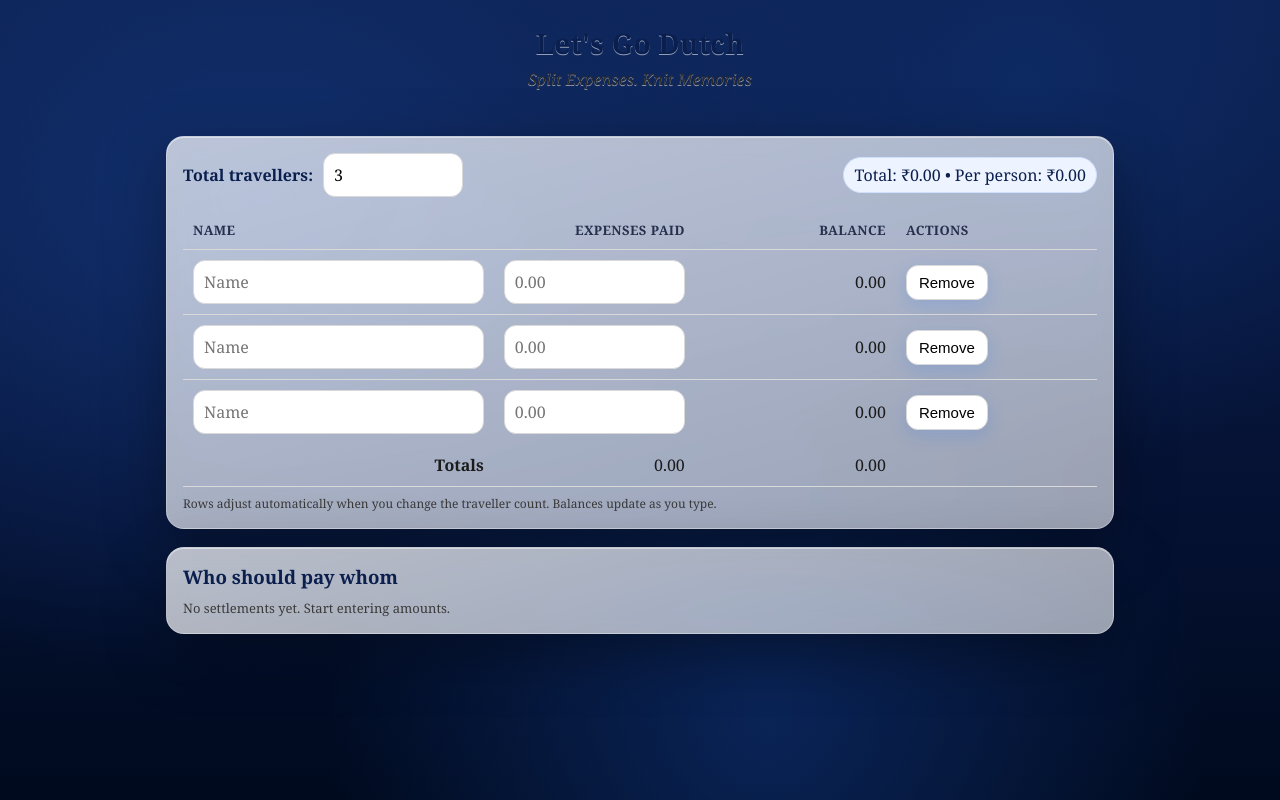
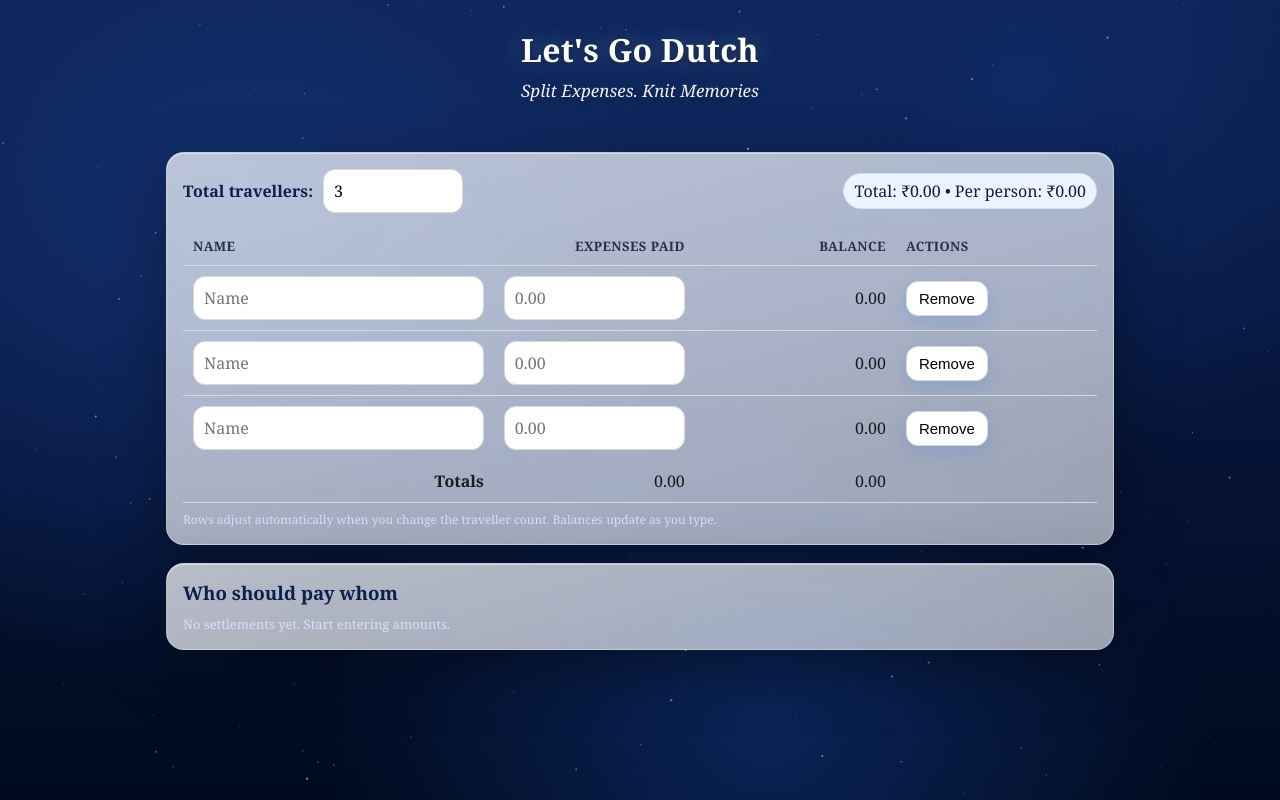
Before and after one commit to uraichur/Letsgodutch, a plain HTML site: page index.html in a window 1280 px wide. Drawn offline with Linux system fonts and the light colour scheme.

Commit message:
Update index.html
Added design

```diff
--- a/index.html
+++ b/index.html
@@ -5,11 +5,11 @@
 <meta name="viewport" content="width=device-width,initial-scale=1" />
 <title>Let Go Dutch — Split Expenses</title>
 <style>
-  /* ===== Colors from the attached theme ===== */
+  /* ===== Theme ===== */
   :root{
     --brand:#0b6cff;
     --text:#1b1b1b;
-    --muted:#3a3a3a;
+    --muted:#d9ddff;
     --line:#d9d9d9;
     --bg1:#0b1f4e;
     --bg2:#051234;
@@ -20,7 +20,7 @@
     --gap: 10px;
   }
 
-  /* ===== Base ===== */
+  /* Base */
   * { box-sizing: border-box; }
   body {
     margin: 0;
@@ -32,18 +32,48 @@
       radial-gradient(900px 700px at 80% 10%, #0e2a63, transparent 55%),
       radial-gradient(800px 800px at 60% 90%, #0a2457, transparent 55%),
       linear-gradient(180deg, var(--bg1) 0%, var(--bg2) 60%, var(--bg3) 100%);
+    overflow-x: hidden;
   }
 
+  /* Starfield canvases (behind everything) */
+  .stars-wrap {
+    position: fixed;
+    inset: 0;
+    z-index: 0;
+    pointer-events: none;
+  }
+  .stars-wrap canvas {
+    position: absolute;
+    inset: 0;
+    width: 100%;
+    height: 100%;
+    display: block;
+  }
+
+  /* Content sits above starfield */
+  .page { position: relative; z-index: 1; }
+
   header {
-    padding: 24px 16px 10px;
+    padding: 28px 16px 14px;
     text-align: center;
-    color: #0b1f4e;
-    text-shadow: 0 1px 0 rgba(255,255,255,.55);
   }
-  h1 { margin: 0; font-size: clamp(22px, 5vw, 28px); letter-spacing: .2px; }
-  .tagline { margin: 6px 0 18px; color: #2a2a2a; font-size: clamp(14px, 3.6vw, 16px); font-style: italic; }
+  h1 {
+    margin: 0;
+    font-size: clamp(24px, 5vw, 32px);
+    letter-spacing: .2px;
+    color: #ffffff;
+    text-shadow: 0 2px 10px rgba(0,0,0,.5), 0 0 22px rgba(180,210,255,.45);
+  }
+  .tagline {
+    margin: 8px 0 18px;
+    color: #ffffff;
+    opacity: .95;
+    font-size: clamp(14px, 3.6vw, 17px);
+    font-style: italic;
+    text-shadow: 0 1px 6px rgba(0,0,0,.55), 0 0 12px rgba(160,190,255,.35);
+  }
 
-  main { max-width: 980px; margin: 0 auto 40px; padding: 0 16px; }
+  main { max-width: 980px; margin: 0 auto 44px; padding: 0 16px; }
 
   /* Frosted cards */
   .card {
@@ -98,7 +128,7 @@
   .small { font-size: 12px; }
 
   @media (max-width: 640px) {
-    h1 { font-size: 20px; }
+    h1 { font-size: 22px; }
     .controls { gap: 12px; }
     .controls input[type="number"] { width: 130px; }
     th.hide-sm, td.hide-sm { display: none; }
@@ -106,6 +136,13 @@
 </style>
 </head>
 <body>
+  <!-- Animated starfield (two layers for subtle parallax) -->
+  <div class="stars-wrap" aria-hidden="true">
+    <canvas id="starsBack"></canvas>
+    <canvas id="starsFront"></canvas>
+  </div>
+
+  <div class="page">
     <header>
       <h1>Let's Go Dutch</h1>
       <div class="tagline"><em>Split Expenses. Knit Memories</em></div>
@@ -168,13 +205,13 @@
         </div>
       </section>
     </main>
+  </div>
 
 <script>
-  // --- Utilities
+  /* ===== Logic (unchanged except auto-calc hooks) ===== */
   const fmt = (n) => (isNaN(n) ? "0.00" : Number(n).toFixed(2));
   const money = (n) => fmt(n);
 
-  // --- DOM elements
   const tbody = document.getElementById('tbody');
   const totalPaidEl = document.getElementById('totalPaid');
   const totalBalanceEl = document.getElementById('totalBalance');
@@ -184,7 +221,6 @@
   const summary = document.getElementById('summary');
   const travellersInput = document.getElementById('travellers');
 
-  // --- Row management
   function addRow(name = "", paid = "") {
     const tr = document.createElement('tr');
 
@@ -194,6 +230,7 @@
     nameInput.placeholder = 'Name';
     nameInput.value = name;
     nameInput.autocomplete = 'name';
+    nameInput.addEventListener('input', () => { /* names don't affect math */ });
     tdName.appendChild(nameInput);
 
     const tdPaid = document.createElement('td');
@@ -241,7 +278,6 @@
     recalcLive();
   }
 
-  // --- Calculations
   function getData() {
     const rows = Array.from(tbody.querySelectorAll('tr'));
     return rows.map((tr, idx) => {
@@ -261,7 +297,7 @@
 
     people.forEach((p, i) => {
       const row = tbody.children[i];
-      const balCell = row.children[2]; // Balance column position
+      const balCell = row.children[2]; // Balance column (between Paid and Actions)
       balCell.textContent = money(p.balance);
       balCell.classList.toggle('pos', p.balance > 0);
       balCell.classList.toggle('neg', p.balance < 0);
@@ -316,13 +352,70 @@
 
   function recalcLive() { recalc(); }
 
-  // Traveller count → rows + recalc
   travellersInput.addEventListener('input', () => setRowCount(travellersInput.value), { passive: true });
   travellersInput.addEventListener('change', () => setRowCount(travellersInput.value));
 
   // Init
   setRowCount(travellersInput.value || 3);
   recalc();
+
+  /* ===== Animated Starfield (Canvas) =====
+     Lightweight, battery-friendly. Two layers for parallax. */
+  (function(){
+    const DPR = Math.max(1, Math.min(2, window.devicePixelRatio || 1)); // cap DPR to keep it efficient
+
+    function makeLayer(canvas, count, speedMin, speedMax, sizeMin, sizeMax, alphaMin, alphaMax){
+      const ctx = canvas.getContext('2d');
+      const stars = [];
+      function rand(a,b){ return a + Math.random()*(b-a); }
+
+      function resize(){
+        const {innerWidth:w, innerHeight:h} = window;
+        canvas.width = w * DPR;
+        canvas.height = h * DPR;
+        canvas.style.width = w + 'px';
+        canvas.style.height = h + 'px';
+        stars.length = 0;
+        for (let i=0;i<count;i++){
+          stars.push({
+            x: Math.random()*canvas.width,
+            y: Math.random()*canvas.height,
+            r: rand(sizeMin, sizeMax)*DPR,
+            a: rand(alphaMin, alphaMax),
+            v: rand(speedMin, speedMax)*DPR,
+            tw: rand(0.002, 0.006) * (Math.random()<0.5?-1:1),
+            ta: rand(alphaMin, alphaMax)
+          });
+        }
+      }
+
+      function step(){
+        ctx.clearRect(0,0,canvas.width,canvas.height);
+        ctx.save();
+        ctx.fillStyle = '#fff';
+        for (const s of stars){
+          s.y += s.v;
+          if (s.y - s.r > canvas.height) s.y = -s.r;
+          // subtle twinkle
+          s.a += s.tw;
+          if (s.a > alphaMax || s.a < alphaMin) s.tw *= -1;
+          ctx.globalAlpha = Math.max(alphaMin, Math.min(alphaMax, s.a));
+          ctx.beginPath();
+          ctx.arc(s.x, s.y, s.r, 0, Math.PI*2);
+          ctx.fill();
+        }
+        ctx.restore();
+        requestAnimationFrame(step);
+      }
+
+      resize();
+      window.addEventListener('resize', resize);
+      step();
+    }
+
+    makeLayer(document.getElementById('starsBack'), 120, 0.05, 0.12, 0.35, 0.8, 0.15, 0.35); // slower, smaller
+    makeLayer(document.getElementById('starsFront'), 60, 0.10, 0.25, 0.6, 1.2, 0.25, 0.55);  // faster, brighter
+  })();
 </script>
 </body>
 </html>
```
Lines whose indentation alone changed are shown as unchanged.
